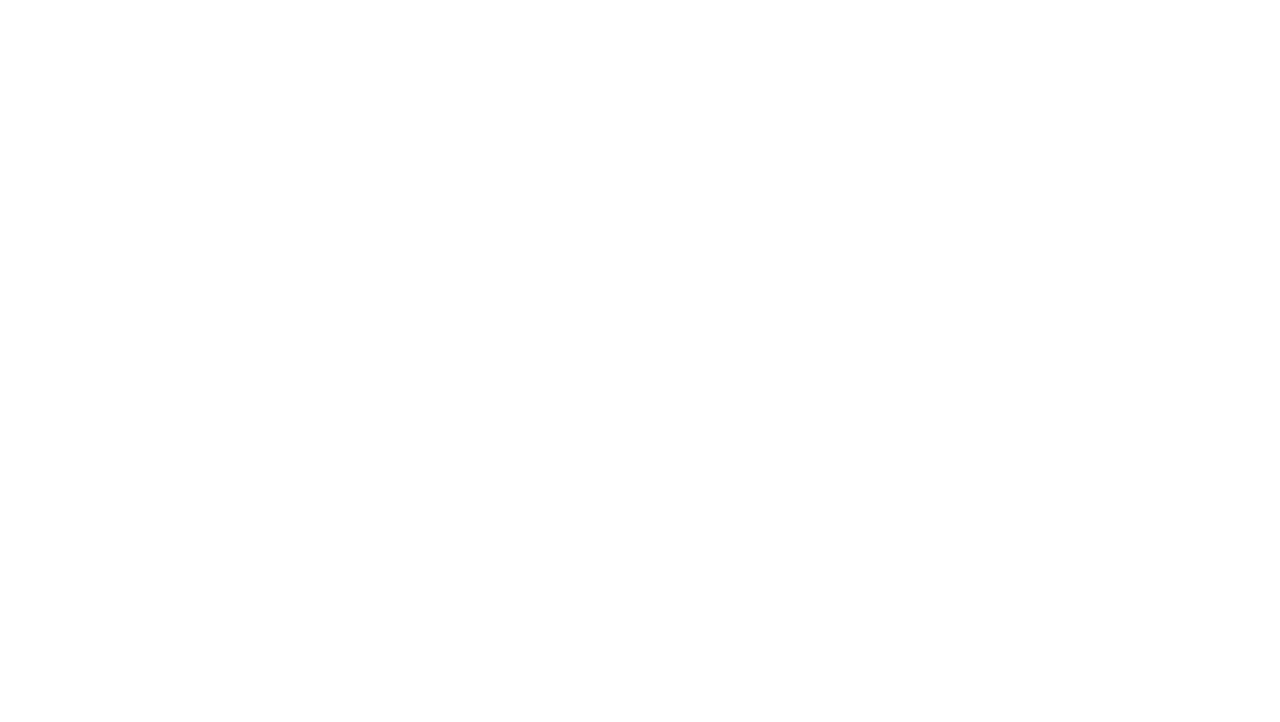
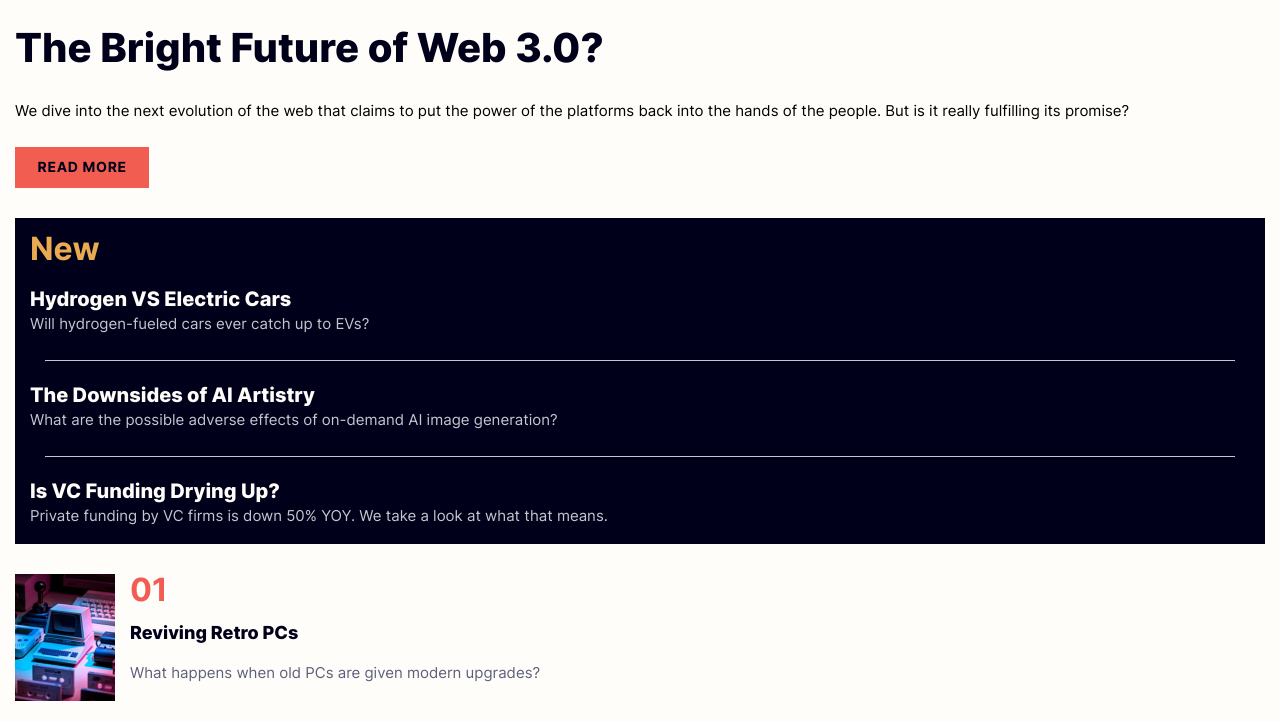
Before and after one commit to jasper2virtual/fem-news-homepage, a Vue app: page / in a window 1280 px wide. Shown: the part 1170-1892 px from the top of the page. Before the commit the page ends 800 px from the top, so only its background shows below. Built offline with nearby package versions, Linux system fonts and the light colour scheme.

Commit message:
refactor: enhance layout and styling for improved user experience

```diff
--- a/index.html
+++ b/index.html
@@ -23,7 +23,7 @@
   </style>
 </head>
 
-<body class="min-h-screen flex flex-col">
+<body class="min-h-screen flex flex-col bg-app-almost-white">
 
   <div id="app" class="grow">
 
--- a/src/App.vue
+++ b/src/App.vue
@@ -1,20 +1,71 @@
 <template>
-  <header class="app-desktop:hidden flex items-center fixed top-0 left-0 w-full mobile-header">
+  <header class="bg-app-almost-white app-desktop:hidden flex items-center fixed top-0 left-0 w-full mobile-header">
     <img src="/src/assets/images/logo.svg" alt="logo" class="mobile-logo" />
     <mobile-menu :menu-data="menuData" />
   </header>
-  <div class="fixed top-0 left-0 w-full hidden app-desktop:block">
+  <div class="bg-app-almost-white fixed top-0 left-0 w-full hidden app-desktop:block">
     <header class="mx-auto desktop-header flex">
       <img src="/src/assets/images/logo.svg" alt="logo" class="desktop-logo" />
       <desktop-menu :menu-data="menuData" />
     </header>
   </div>
-  <main class="main-content mx-auto">
+  <main class="main-content mx-auto flex flex-col gap-8 app-desktop:grid">
+
+    <section class=" flex flex-col gap-8 app-desktop:grid grid-cols-subgrid col-span-8">
+      <div class="col-span-full">
+        <img class="app-desktop:hidden w-full" src="/src/assets/images/image-web-3-mobile.jpg" alt="hero" />
+        <img class="hidden app-desktop:block" src="/src/assets/images/image-web-3-desktop.jpg" alt="hero" />
+      </div>
+
+      <h1 class=" text-app-dark-space-blue
+    app-text-heading-l font-extrabold
+    app-desktop:app-text-heading-xl
+    col-span-4
+
+    ">The Bright Future of Web 3.0?</h1>
+
+      <div class="flex flex-col gap-6 col-span-4 ">
+        <p>We dive into the next evolution of the web that claims to put the power of the platforms back into the hands
+          of
+          the people. But is it really fulfilling its promise?</p>
+        <button class=" self-start bg-app-light-vermillion text-app-dark-space-blue font-bold px-6 py-2 text-[.9333rem] tracking-wider
+        hover:text-app-almost-white hover:bg-app-dark-space-blue
+        ">READ
+          MORE</button>
+      </div>
+    </section>
+
+    <div class="flex flex-col bg-app-dark-space-blue gap-6 p-4 col-span-4">
+      <h2 class="text-app-yellow app-text-heading-m">New</h2>
+      <ul class="flex flex-col gap-6">
+        <template v-for="(newItem, index) in news" :key="index">
+          <hr v-if="index > 0" class="mx-4 border-app-silver" />
+          <li>
+            <h3 class="text-app-almost-white app-text-heading-s hover:cursor-pointer hover:text-app-yellow">{{
+              newItem.title }}</h3>
+            <p class="text-app-silver">{{ newItem.content }}</p>
+          </li>
+        </template>
+      </ul>
+    </div>
+
+    <div class="flex flex-col gap-6 col-span-full app-desktop:grid grid-cols-subgrid ">
+      <div v-for="(topic, index) in topicsLoadPic" :key="index" class="flex gap-4 col-span-4">
+        <img :src="topic.imgSrc" alt="topic image" class="w-[100px]" />
+        <div class="flex flex-col gap-4">
+          <h2 class=" text-app-light-vermillion app-text-heading-m">{{ topic.number }}</h2>
+          <h3
+            class=" text-app-dark-space-blue hover:text-app-light-vermillion hover:cursor-pointer app-text-heading-xs">
+            {{ topic.title }}</h3>
+          <p class=" text-app-gunmetal">{{ topic.content }}</p>
+        </div>
+      </div>
+    </div>
 
   </main>
 </template>
 <script lang="ts" setup>
-import { ref } from 'vue'
+import { ref, computed } from 'vue'
 import DesktopMenu from './components/desktop-menu.vue'
 import MobileMenu from './components/mobile-menu.vue'
 const menuData = ref([
@@ -24,6 +75,28 @@ const menuData = ref([
   { text: "Trending", path: "./trending" },
   { text: "Categories", path: "./categories" }
 ])
+
+const news = ref([
+  { title: "Hydrogen VS Electric Cars", content: "Will hydrogen-fueled cars ever catch up to EVs?", button: "READ MORE" },
+  { title: "The Downsides of AI Artistry", content: "What are the possible adverse effects of on-demand AI image generation?", button: "READ MORE" },
+  { title: "Is VC Funding Drying Up?", content: "Private funding by VC firms is down 50% YOY. We take a look at what that means.", button: "READ MORE" }
+])
+
+const topics = ref([
+  { pic: 'image-retro-pcs.jpg', number: '01', title: "Reviving Retro PCs", content: "What happens when old PCs are given modern upgrades?", button: "READ MORE" },
+  { pic: 'image-top-laptops.jpg', number: '02', title: "Top 10 Laptops of 2022", content: "Our best picks for various needs and budgets.", button: "READ MORE" },
+  { pic: 'image-gaming-growth.jpg', number: '03', title: "The Growth of Gaming", content: "How the pandemic has sparked fresh opportunities.", button: "READ MORE" }
+])
+
+const topicsLoadPic = computed(() => {
+  return topics.value.map((topic) => {
+    return {
+      ...topic,
+      imgSrc: new URL(`/src/assets/images/${topic.pic}`, import.meta.url).href
+    }
+  })
+})
+
 </script>
 <style lang="scss" scoped>
 $mobile-logo-height: 30px;
--- a/src/components/desktop-menu.vue
+++ b/src/components/desktop-menu.vue
@@ -1,7 +1,7 @@
 <template>
     <nav class="text-app-gunmetal flex gap-6 ml-auto items-center">
         <li v-for="menuItem in menuData" class="list-none">
-            <a :href="menuItem.path">{{ menuItem.text }}</a>
+            <a class="hover:text-app-light-vermillion" :href="menuItem.path">{{ menuItem.text }}</a>
         </li>
     </nav>
 </template>
--- a/src/components/mobile-menu.vue
+++ b/src/components/mobile-menu.vue
@@ -12,7 +12,7 @@
                 <div class="h-full max-h-32"></div>
                 <nav class="app-text-heading-xs text-app-dark-space-blue font-normal flex flex-col gap-6">
                     <li v-for="menuItem in menuData" class="list-none">
-                        <a :href="menuItem.path">{{ menuItem.text }}</a>
+                        <a class="hover:text-app-light-vermillion" :href="menuItem.path">{{ menuItem.text }}</a>
                     </li>
                 </nav>
             </div>
```
